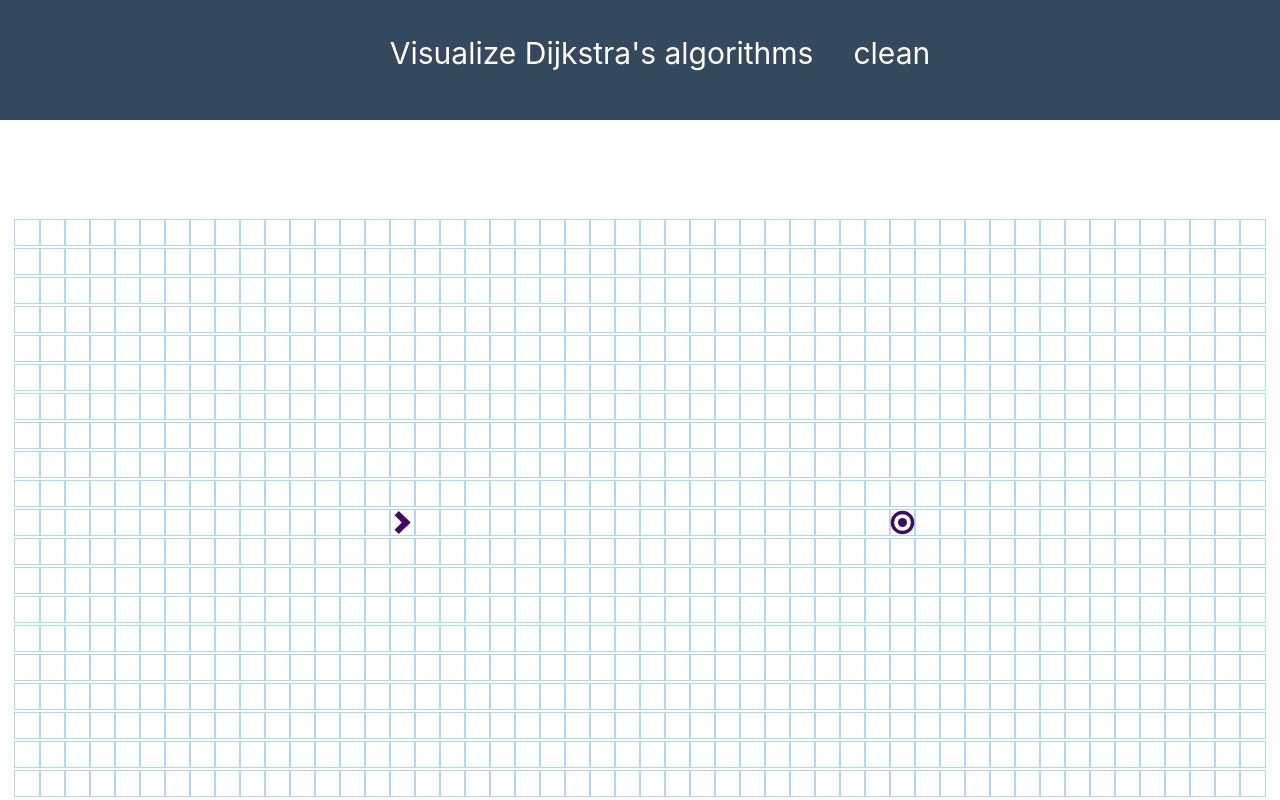
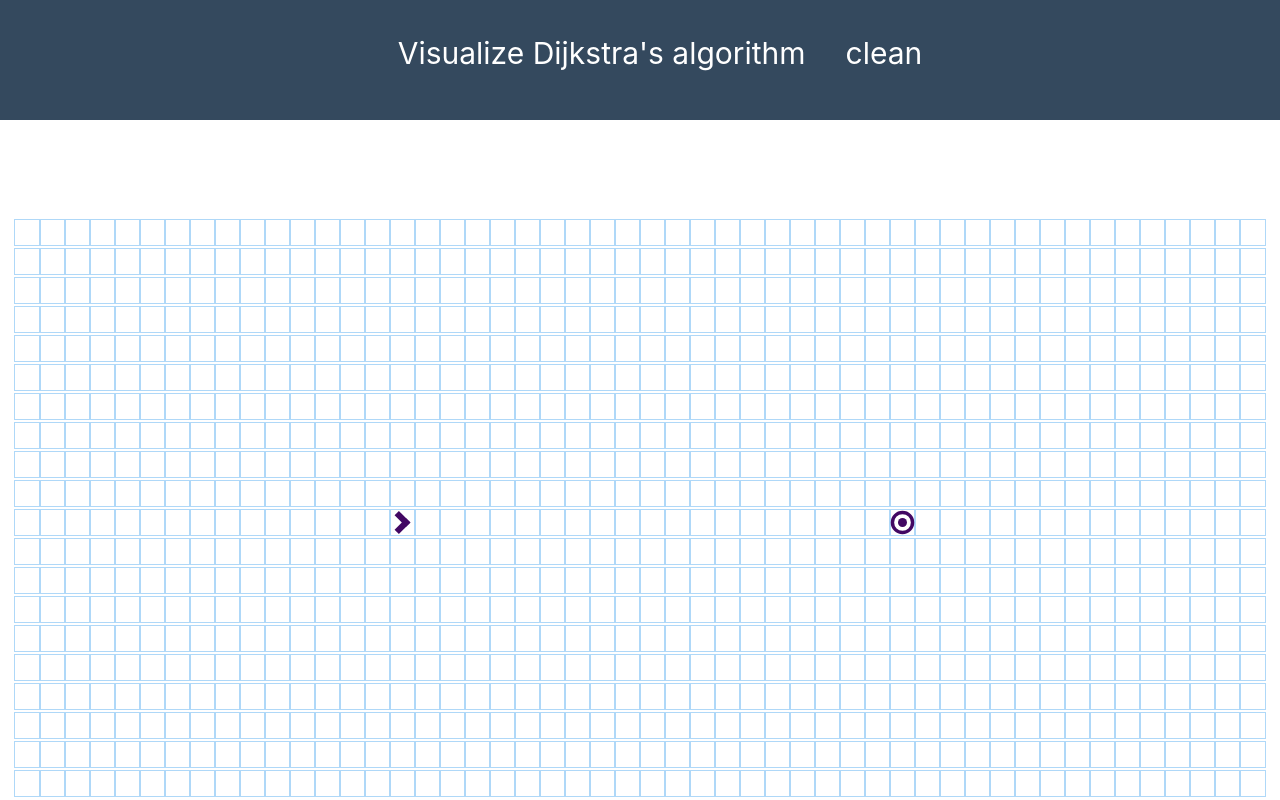
Before and after one commit to ChenAzulai/Pathfinding-Visualizer, a React (Create React App) app: page / in a window 1280 px wide. Built offline with nearby package versions, Linux system fonts and the light colour scheme.

Commit message:
first commit

```diff
--- a/src/PathfindingVisualizer/PathfindingVisualizer.jsx
+++ b/src/PathfindingVisualizer/PathfindingVisualizer.jsx
@@ -130,7 +130,7 @@ export default class PathfindingVisualizer extends Component {
                     <ul className="nav">
                         <li id="visualize-btn">
                             <a href="#" onClick={() => this.visualizeDijkstra()}>
-                                Visualize Dijkstra's algorithms
+                                Visualize Dijkstra's algorithm
                             </a>
                         </li>
                         <li id="clean-btn">
```
Also changed, not shown: 1 other file (tests, documents, lock files or other folders).
